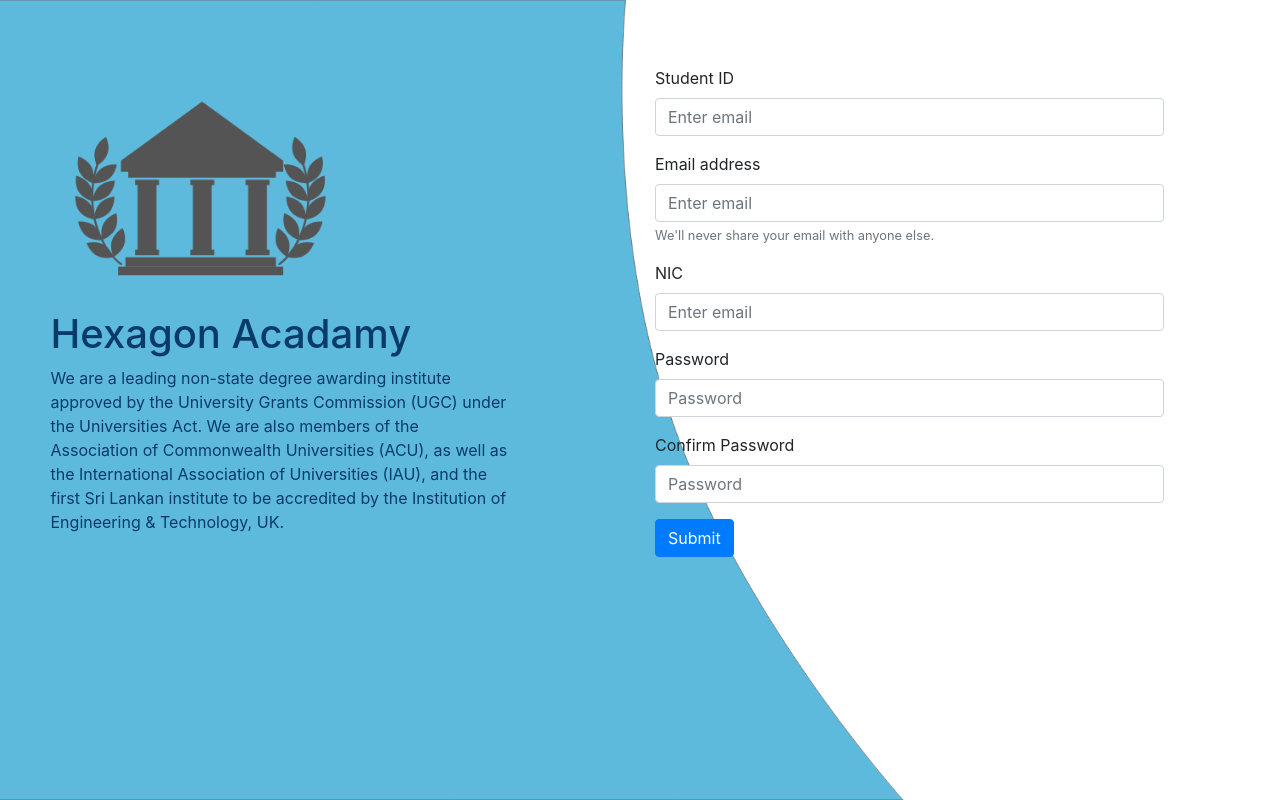
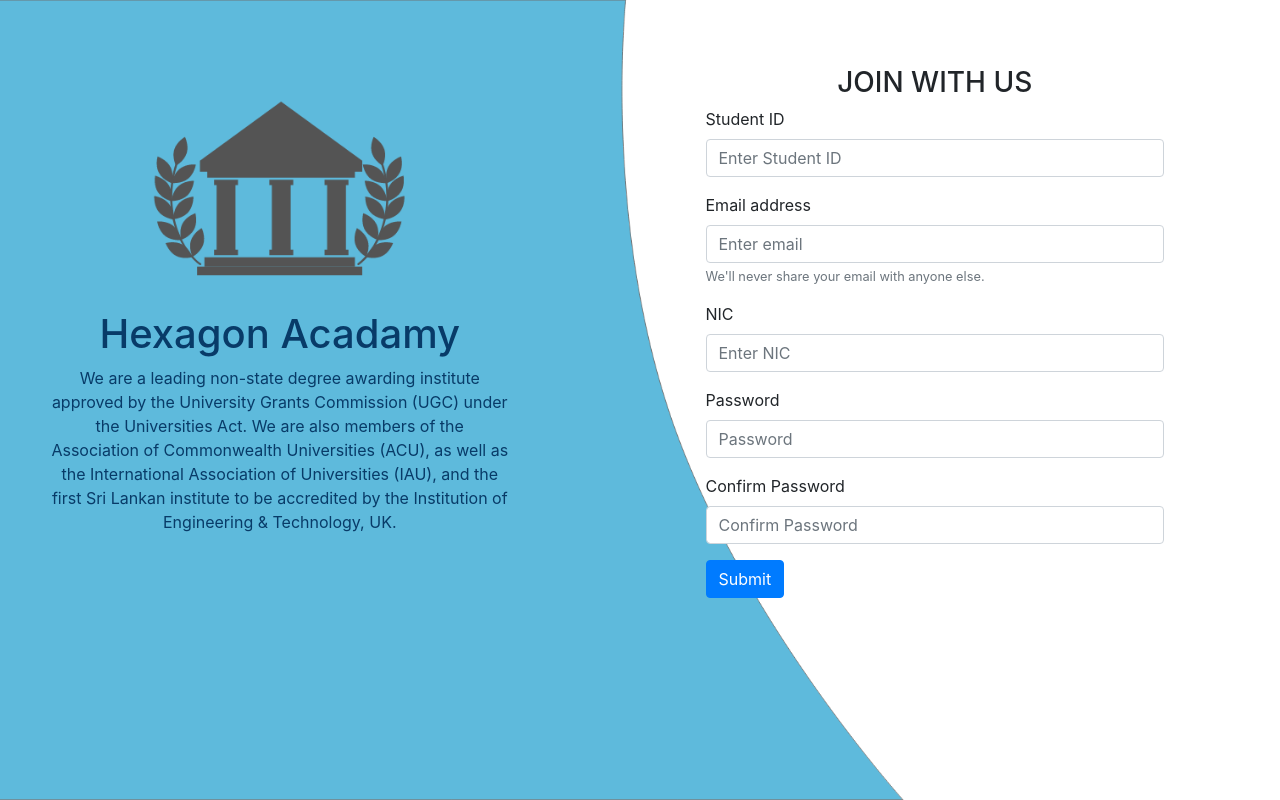
Before and after one commit to rusiruavb/LearningManagementSystem, a React (Create React App) app in the folder forntend/: page / in a window 1280 px wide. Built offline with nearby package versions, Linux system fonts and the light colour scheme.

Commit message:
completed regiter interface ui basics

```diff
--- a/forntend/src/components/RegisterComponent/register.css
+++ b/forntend/src/components/RegisterComponent/register.css
@@ -7,6 +7,7 @@
 }
 
 .RegisterTitle {
+  text-align: center;
   margin-top: 5%;
   padding-left: 5%;
   padding-right: 10%;
@@ -16,6 +17,7 @@
 .RegisterForm {
   margin-top: 5%;
   padding-right: 10%;
+  padding-left: 5%;
 }
 
 @media (max-width: 450px) {
--- a/forntend/src/components/RegisterComponent/register.js
+++ b/forntend/src/components/RegisterComponent/register.js
@@ -21,15 +21,16 @@ export default function RegisterComponent() {
         </div>
 
         <div className="col-md-6 RegisterForm">
+          <h3 className="text-center">JOIN WITH US</h3>
+
           <form>
             <div class="form-group">
               <label for="exampleInputEmail1">Student ID</label>
               <input
-                type="email"
+                type="text"
                 class="form-control"
                 id="exampleInputEmail1"
-                aria-describedby="emailHelp"
-                placeholder="Enter email"
+                placeholder="Enter Student ID"
               />
             </div>
 
@@ -49,11 +50,10 @@ export default function RegisterComponent() {
             <div class="form-group">
               <label for="exampleInputEmail1">NIC</label>
               <input
-                type="email"
+                type="text"
                 class="form-control"
                 id="exampleInputEmail1"
-                aria-describedby="emailHelp"
-                placeholder="Enter email"
+                placeholder="Enter NIC"
               />
             </div>
             <div class="form-group">
@@ -71,7 +71,7 @@ export default function RegisterComponent() {
                 type="password"
                 class="form-control"
                 id="exampleInputPassword1"
-                placeholder="Password"
+                placeholder="Confirm Password"
               />
             </div>
 
```
Also changed, not shown: 1 other file (tests, documents, lock files or other folders).
